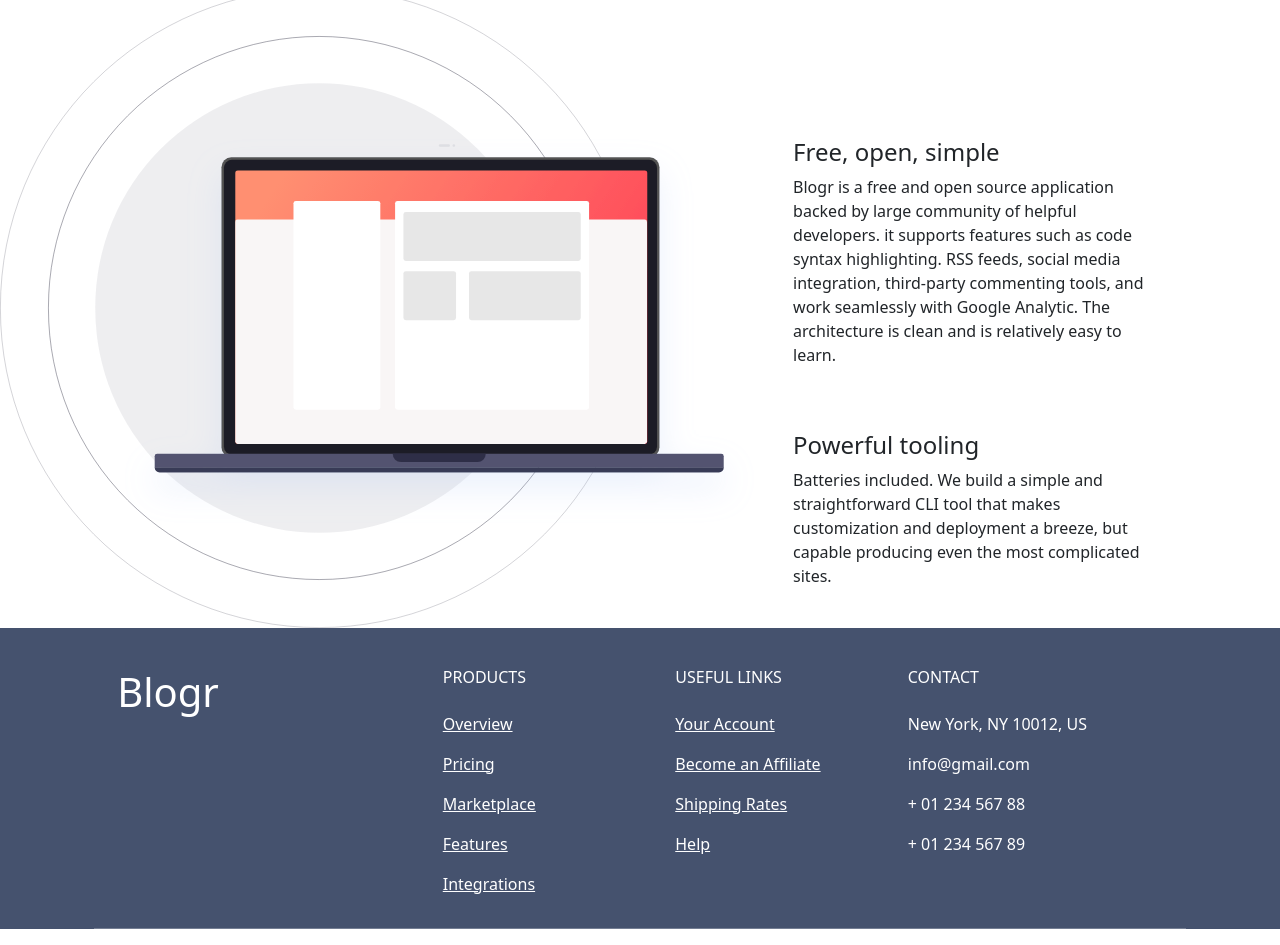
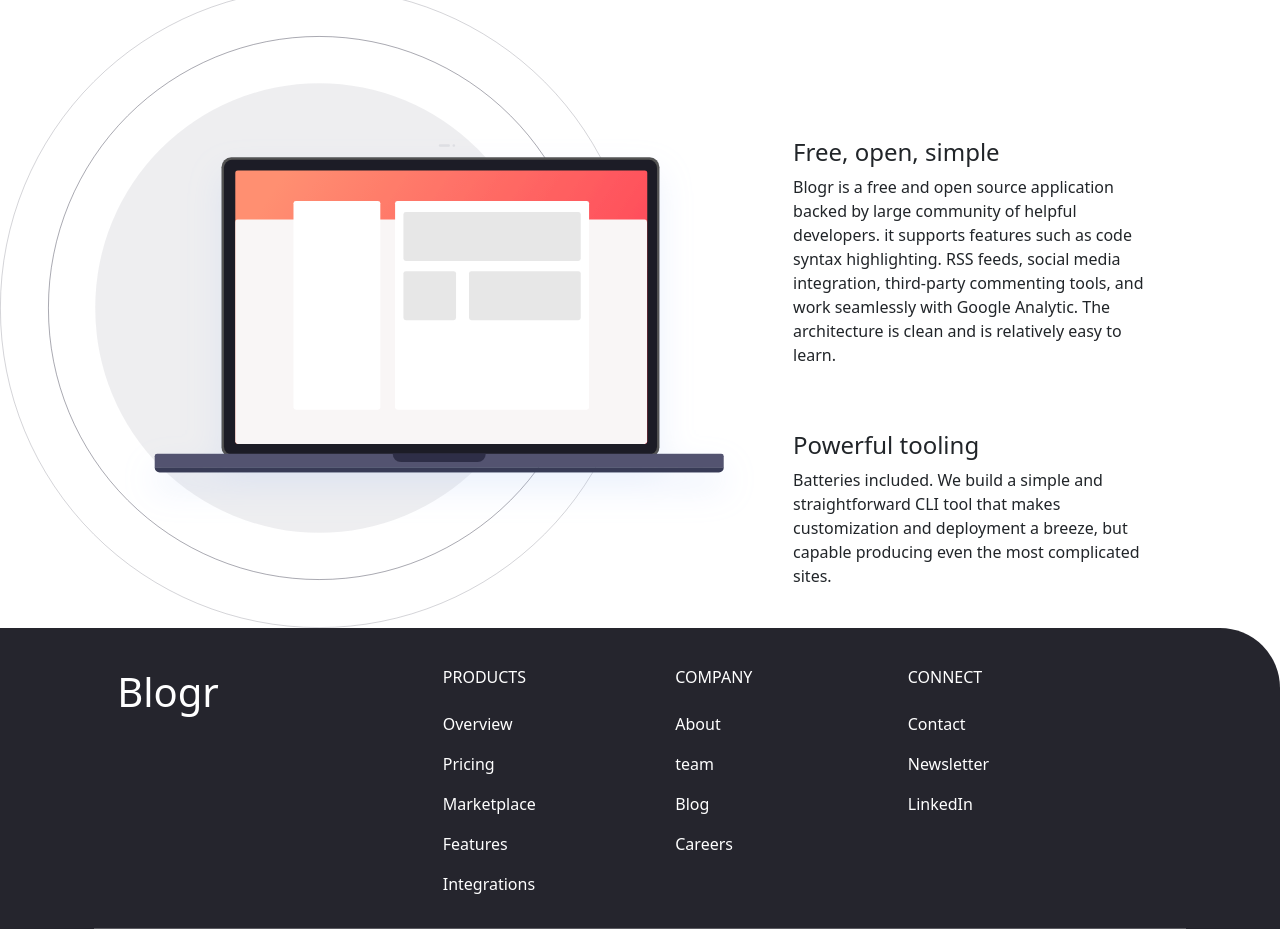
Before and after one commit to erwinfazza/bloger-landing-page, a plain HTML site: page index.html in a window 1280 px wide. Shown: the part 1444-2389 px from the top of the page. Drawn offline with nearby package versions, Linux system fonts and the light colour scheme.

Commit message:
menambahkan footer

```diff
--- a/index.html
+++ b/index.html
@@ -102,7 +102,7 @@
     </div>
 
       <!-- Footer -->
-      <footer class="text-center text-lg-start text-white" style="background-color: #45526e">
+      <footer class="text-center text-lg-start text-white" style="background-color: hsl(240, 10%, 16%)">
         <!-- Grid container -->
         <div class="container p-4 pb-0">
           <!-- Section: Links -->
@@ -122,19 +122,19 @@
               <div class="col-md-2 col-lg-2 col-xl-2 mx-auto mt-3">
                 <h6 class="text-uppercase mb-4 font-weight-bold">Products</h6>
                 <p>
-                  <a class="text-white">Overview</a>
+                  <a href="#" class="text-white">Overview</a>
                 </p>
                 <p>
-                  <a class="text-white">Pricing</a>
+                  <a href="#" class="text-white">Pricing</a>
                 </p>
                 <p>
-                  <a class="text-white">Marketplace</a>
+                  <a href="#" class="text-white">Marketplace</a>
                 </p>
                 <p>
-                  <a class="text-white">Features</a>
+                  <a href="#" class="text-white">Features</a>
                 </p>
                 <p>
-                  <a class="text-white">Integrations</a>
+                  <a href="#" class="text-white">Integrations</a>
                 </p>
               </div>
               <!-- Grid column -->
@@ -143,18 +143,18 @@
 
               <!-- Grid column -->
               <div class="col-md-3 col-lg-2 col-xl-2 mx-auto mt-3">
-                <h6 class="text-uppercase mb-4 font-weight-bold">Useful links</h6>
+                <h6 class="text-uppercase mb-4 font-weight-bold">Company</h6>
                 <p>
-                  <a class="text-white">Your Account</a>
+                  <a href="#" class="text-white">About</a>
                 </p>
                 <p>
-                  <a class="text-white">Become an Affiliate</a>
+                  <a href="#" class="text-white">team</a>
                 </p>
                 <p>
-                  <a class="text-white">Shipping Rates</a>
+                  <a href="#" class="text-white">Blog</a>
                 </p>
                 <p>
-                  <a class="text-white">Help</a>
+                  <a href="#" class="text-white">Careers</a>
                 </p>
               </div>
 
@@ -163,11 +163,16 @@
 
               <!-- Grid column -->
               <div class="col-md-4 col-lg-3 col-xl-3 mx-auto mt-3">
-                <h6 class="text-uppercase mb-4 font-weight-bold">Contact</h6>
-                <p><i class="fas fa-home mr-3"></i> New York, NY 10012, US</p>
-                <p><i class="fas fa-envelope mr-3"></i> info@gmail.com</p>
-                <p><i class="fas fa-phone mr-3"></i> + 01 234 567 88</p>
-                <p><i class="fas fa-print mr-3"></i> + 01 234 567 89</p>
+                <h6 class="text-uppercase mb-4 font-weight-bold">Connect</h6>
+                <p>
+                  <a href="#" class="text-white">Contact</a>
+                </p>
+                <p>
+                  <a href="#" class="text-white">Newsletter</a>
+                </p>
+                <p>
+                  <a href="#" class="text-white">LinkedIn</a>
+                </p>
               </div>
               <!-- Grid column -->
             </div>
--- a/style.css
+++ b/style.css
@@ -116,3 +116,14 @@
   padding-right: 100px;
   margin-right: 30px;
 }
+
+/* footer */
+footer {
+  border-radius: 0 60px 0 0;
+}
+p a {
+  text-decoration: none;
+}
+p a:hover {
+  border-bottom: 2px solid white;
+}
```
